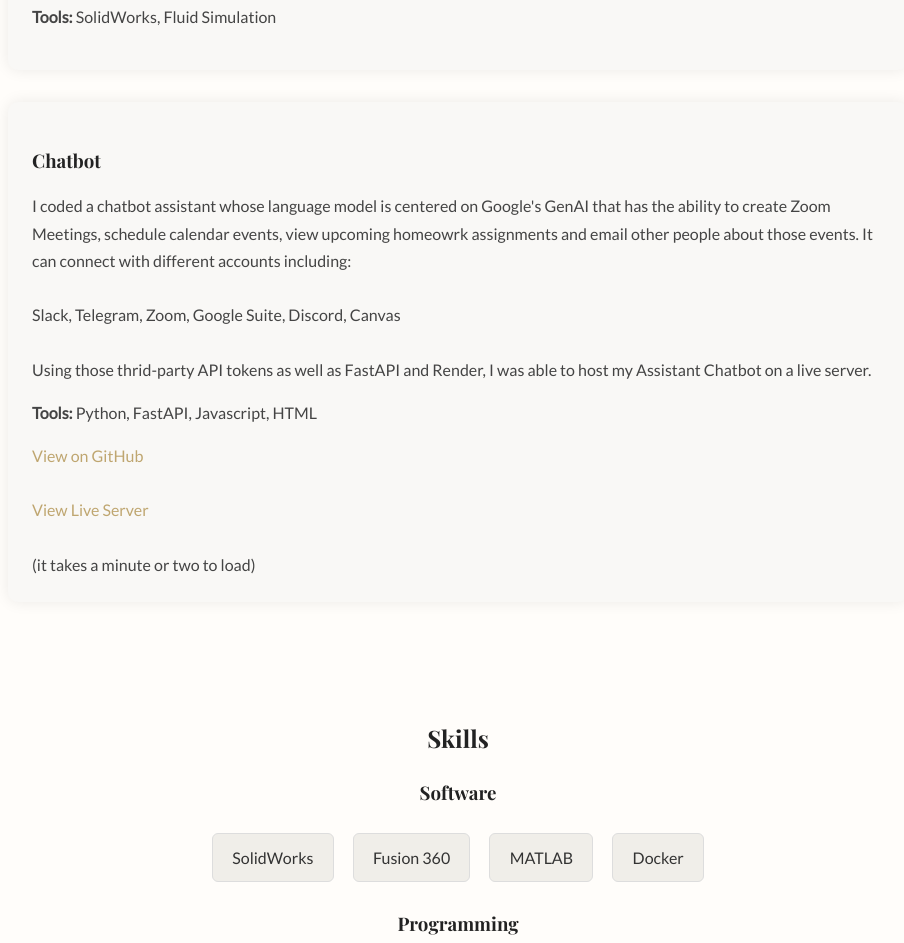
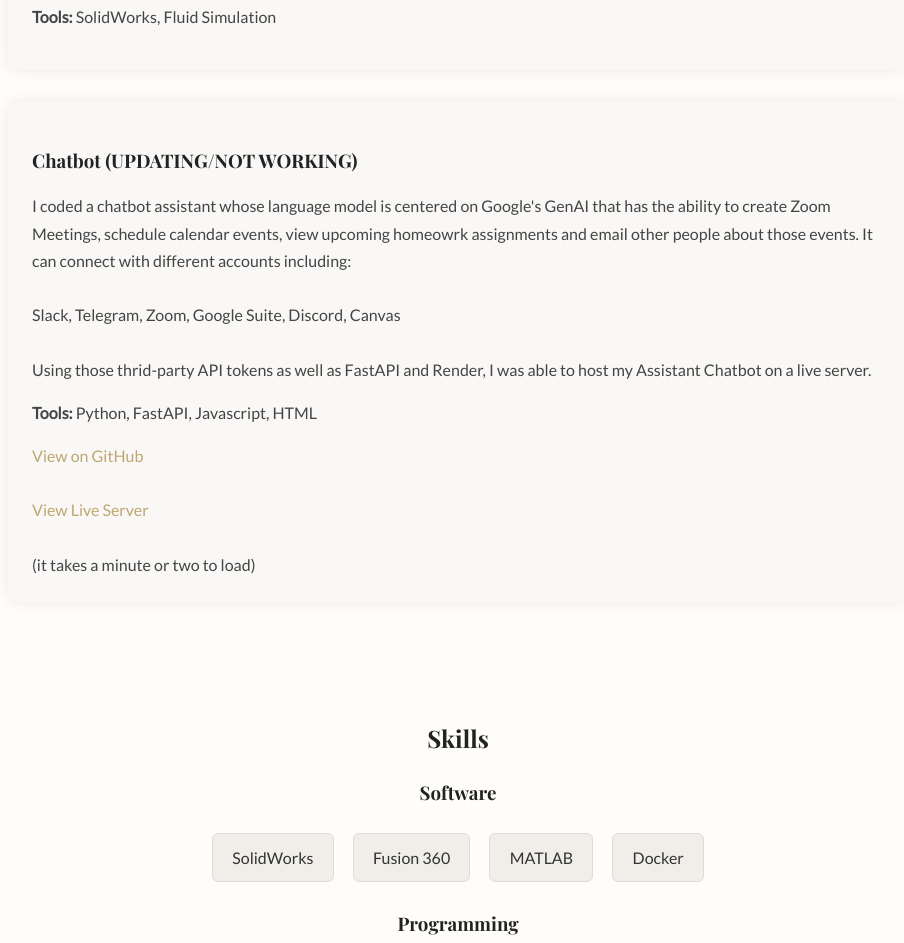
Before and after one commit to eagleblade10/eagleblade10.github.io, a plain HTML site: page index.html in a window 1280 px wide. Shown: the part 2365-3308 px from the top of the page, without its empty margins (182-1086 px from the left). Drawn offline with nearby package versions, Linux system fonts and the light colour scheme.

Commit message:
Update index.html

```diff
--- a/index.html
+++ b/index.html
@@ -54,7 +54,7 @@
       <p><strong>Tools:</strong> SolidWorks, Fluid Simulation</p>
     </div>
     <div class="project-card">
-      <h3>Chatbot</h3>
+      <h3>Chatbot (UPDATING/NOT WORKING)</h3>
       <p>I coded a chatbot assistant whose language model is centered on Google's GenAI that has the ability to create Zoom Meetings, schedule calendar events, view upcoming homeowrk assignments and email other people about those events.  It can connect with different accounts including: <br><br>Slack, Telegram, Zoom, Google Suite, Discord, Canvas <br><br>Using those thrid-party API tokens as well as FastAPI and Render, I was able to host my Assistant Chatbot on a live server. </p>
       <p><strong>Tools:</strong> Python, FastAPI, Javascript, HTML </p>
       <a href="https://github.com/eagleblade10/Chatbot" target="_blank">View on GitHub</a> <br><br>
```
